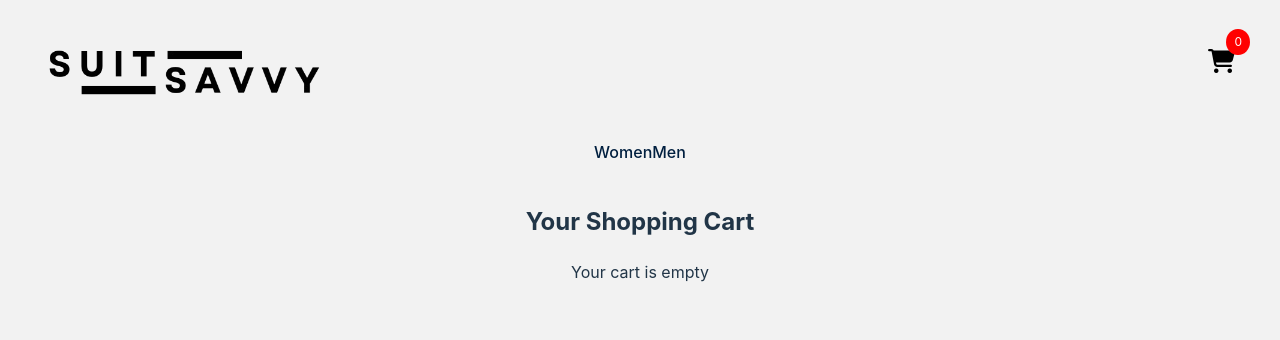
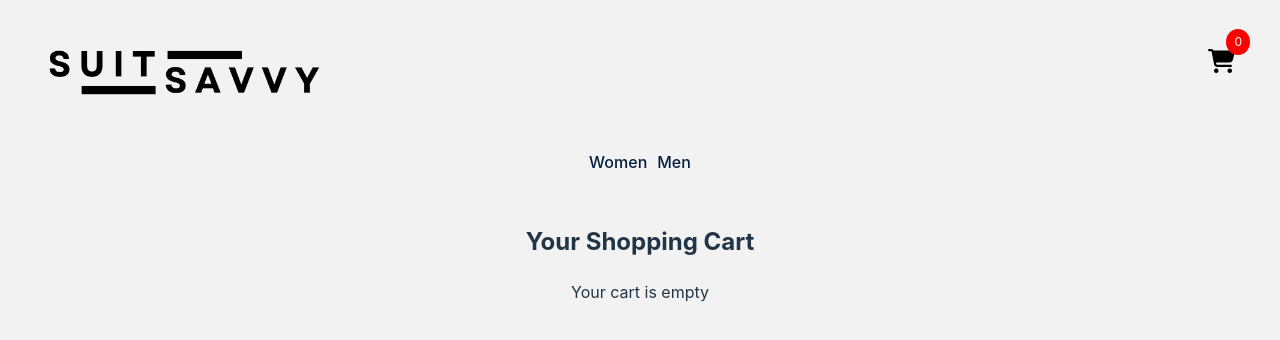
Before and after one commit to aaronyjr/shopping-cart, a React (Vite) app: page /cart in a window 1280 px wide. Shown: the top 340 px of the page. Built offline with nearby package versions, Linux system fonts and the light colour scheme.

Commit message:
Style navbar

```diff
--- a/src/Navbar.jsx
+++ b/src/Navbar.jsx
@@ -2,9 +2,9 @@ import { Link } from "react-router-dom";
 
 export function Navbar() {
   return (
-    <>
+    <div style={{ margin: '10px', display: 'flex', gap: '10px', justifyContent:'center' }}>
       <Link to="women">Women</Link>
       <Link to="men">Men</Link>
-    </>
+    </div>
   );
 }
```
